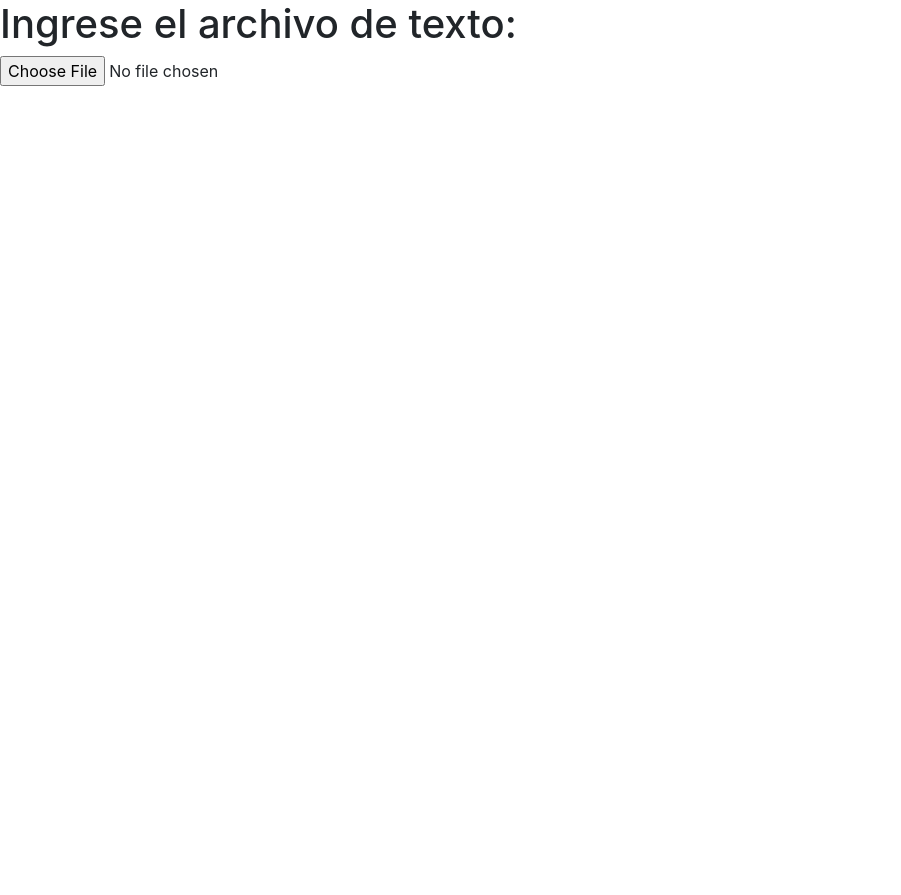
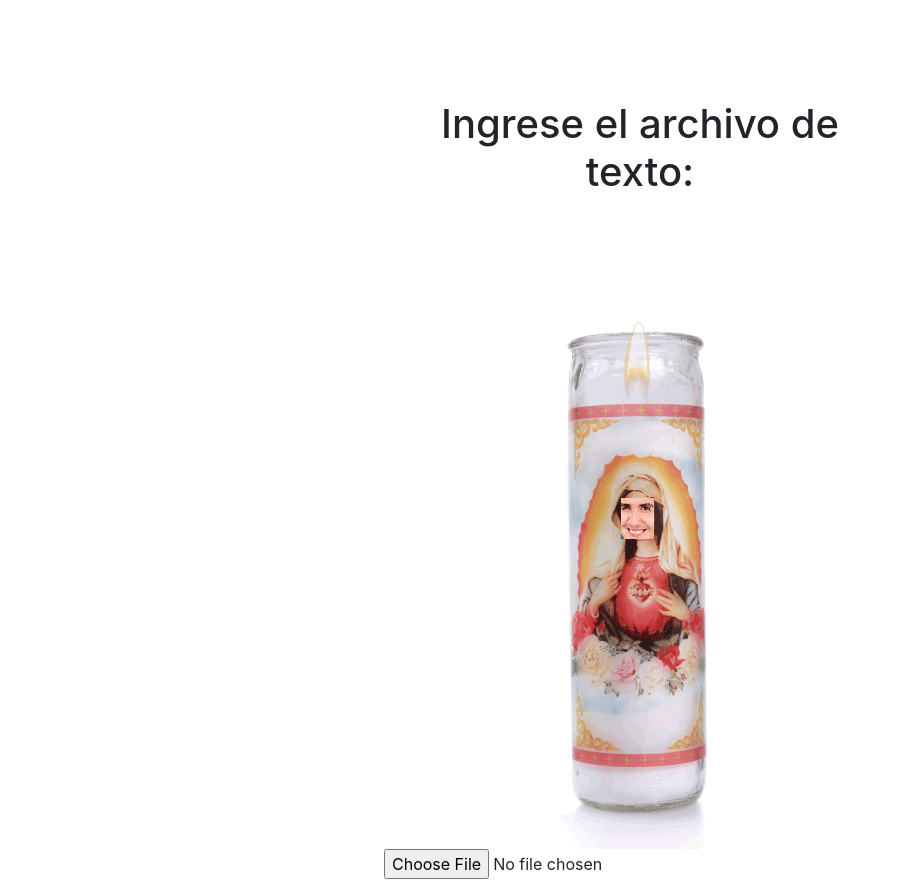
Before and after one commit to Hamgalex/PIAautomatas, a plain HTML site: page index.html in a window 1280 px wide. Shown: the whole page, without its empty margins (0-901 px from the left). Before the commit the page ends 800 px from the top, so only its background shows below. Drawn offline with nearby package versions, Linux system fonts and the light colour scheme.

Commit message:
gif creado y texto centrado

```diff
--- /dev/null
+++ b/index.css
@@ -0,0 +1,9 @@
+h1{
+    text-align: center;
+    margin-bottom: 100px;
+    margin-top: 100px;
+}
+
+main{
+    text-align: center;
+}
--- a/index.html
+++ b/index.html
@@ -5,17 +5,24 @@
     <meta charset="UTF-8">
     <meta name="viewport" content="width=device-width, initial-scale=1">
     <link rel="stylesheet" href="https://maxcdn.bootstrapcdn.com/bootstrap/4.5.2/css/bootstrap.min.css">
+    <link rel="stylesheet" href="index.css">
     <script src="https://ajax.googleapis.com/ajax/libs/jquery/3.5.1/jquery.min.js"></script>
     <script src="https://cdnjs.cloudflare.com/ajax/libs/popper.js/1.16.0/umd/popper.min.js"></script>
     <script src="https://maxcdn.bootstrapcdn.com/bootstrap/4.5.2/js/bootstrap.min.js"></script>
 </head>
 <body>
-    <div>
-        <h1>Ingrese el archivo de texto:</h1>
-        <input type="file"/>
-        <p id="error"></p>
-        <p id="tipoerror"></p>
-        <p id="especificacion"></p>
+
+    <div class="row">
+        <div class="col"></div>
+        <div class="col">
+            <h1>Ingrese el archivo de texto:</h1>
+            <img src="./sanyaz.gif" alt="Una imagen de una deidad">
+            <input type="file"/>
+            <p id="error"></p>
+            <p id="tipoerror"></p>
+            <p id="especificacion"></p>
+        </div>
+        <div class="col"></div>
     </div>
 <script src="index.js"></script>
 </body>
```
Also changed, not shown: sanyaz.gif (added).
